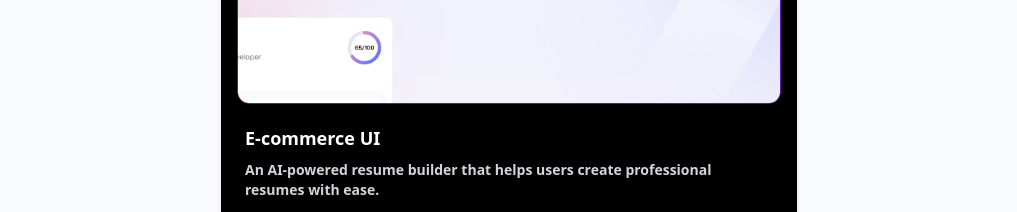
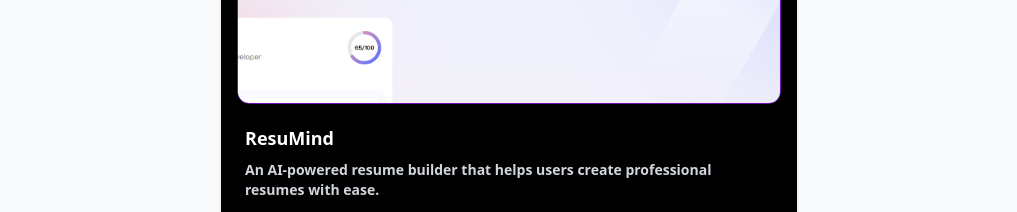
Before and after one commit to varunkamathi/Portfolio, a React (Vite) app: page / in a window 1280 px wide. Shown: the part 3600-3812 px from the top of the page, without its empty margins (131-1148 px from the left). Built offline with nearby package versions, Linux system fonts and the light colour scheme.

Commit message:
update project

```diff
--- a/src/components/ProjectSection.jsx
+++ b/src/components/ProjectSection.jsx
@@ -32,7 +32,7 @@
     status: "completed"
   },
   {
-    title: "E-commerce UI",
+    title: "ResuMind",
     image: Project4,
     link: "https://ai-resume-theta-one.vercel.app/",
     tags: ["#react", "#tailwind", "#typescript","#puter.js", "#OpenAI","#react Router"],
```
